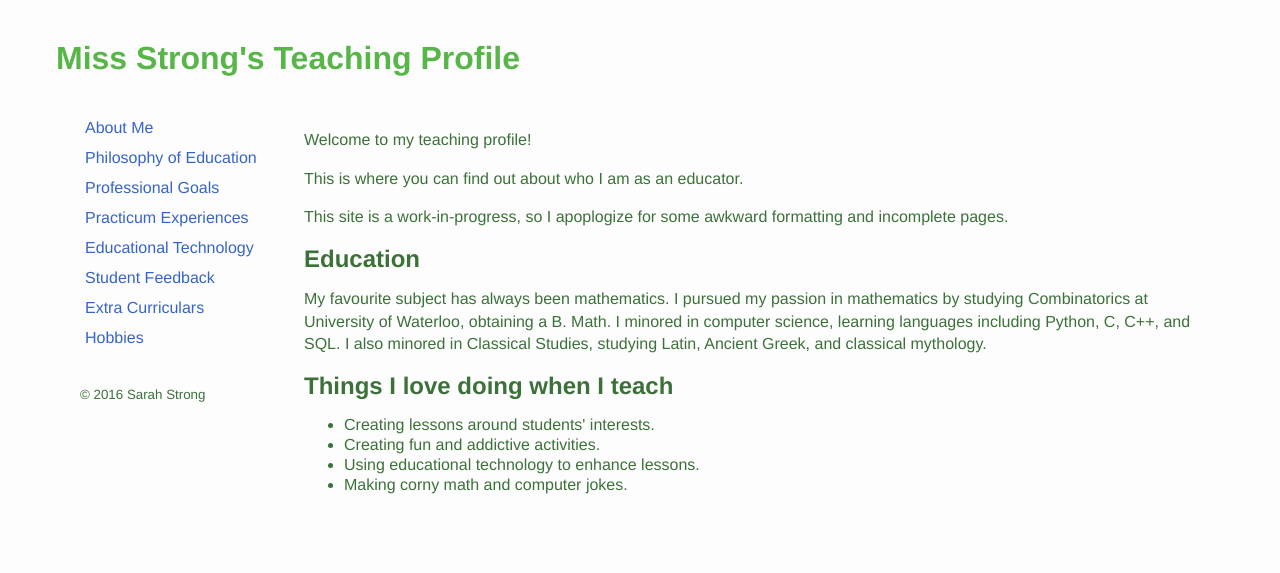
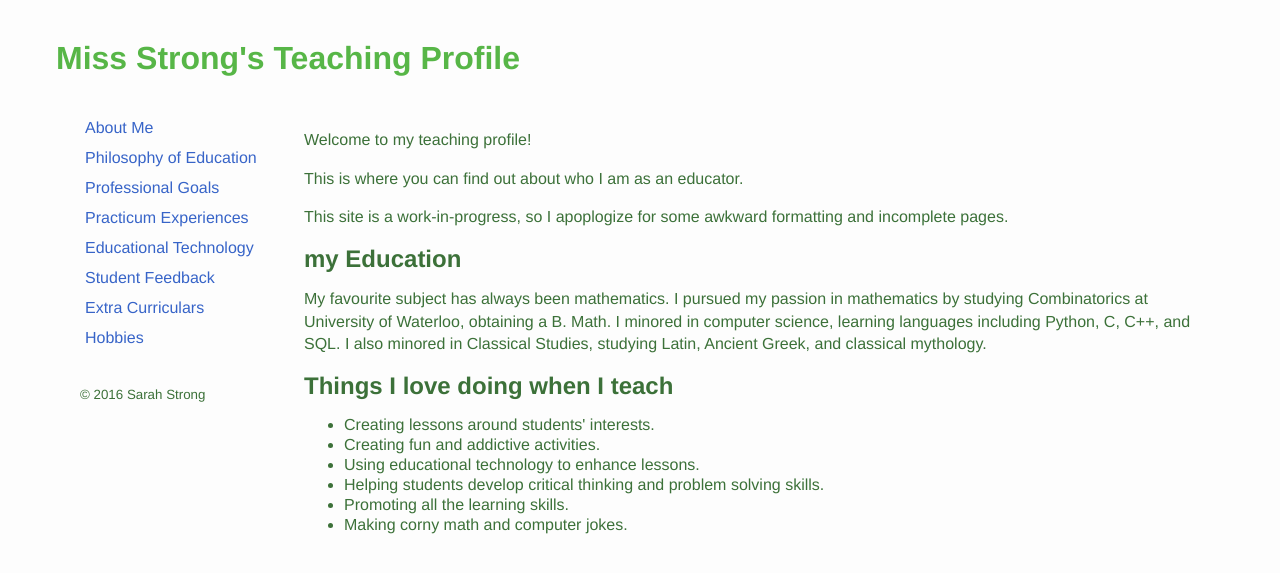
Before and after one commit to sarahstrong314/sarahstrong.ca, a Jekyll site: the page built from index.html, in a window 1280 px wide. Shown: the top 573 px of the page. Built offline with Jekyll 4.4.1, drawn with Linux system fonts in a browser that asks for light colours; nearby versions of some CDN libraries; library files that are not in the unit come from our copies; Markdown is read by kramdown in place of the engine named in the settings.

Commit message:
Updated homepage

```diff
--- a/index.html
+++ b/index.html
@@ -11,15 +11,16 @@ title: Home
 
 <p>This site is a work-in-progress, so I apoplogize for some awkward formatting and incomplete pages.</p>
 
-<h2>Education</h2>
+<h2>my Education</h2>
 <p>My favourite subject has always been mathematics. I pursued my passion in mathematics by studying Combinatorics at University of Waterloo, obtaining a B. Math. I minored in computer science, learning languages including Python, C, C++, and SQL. I also minored in Classical Studies, studying Latin, Ancient Greek, and classical mythology. </p>
 
 <h2>Things I love doing when I teach</h2>
-
 <ul>
   <li>Creating lessons around students' interests.</li>
   <li>Creating fun and addictive activities.</li>
   <li>Using educational technology to enhance lessons.</li>
+  <li>Helping students develop critical thinking and problem solving skills.</li>
+  <li>Promoting all the learning skills.</li>
   <li>Making corny math and computer jokes.</li>
 </ul>
 
```
